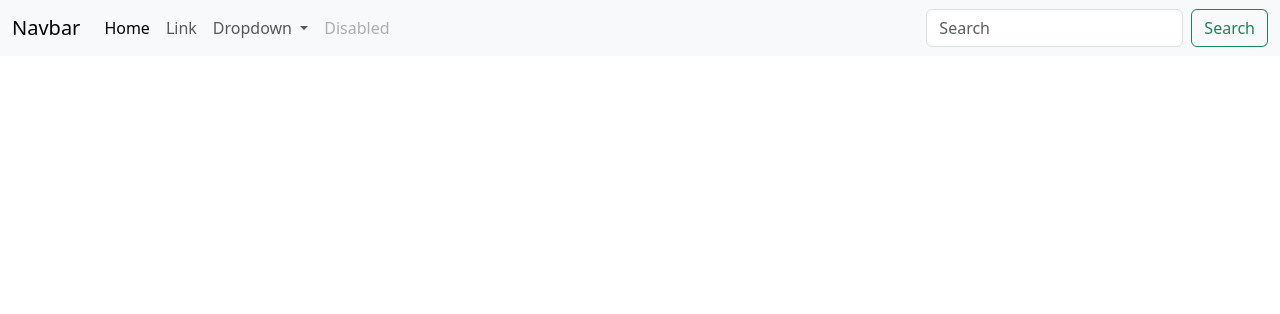
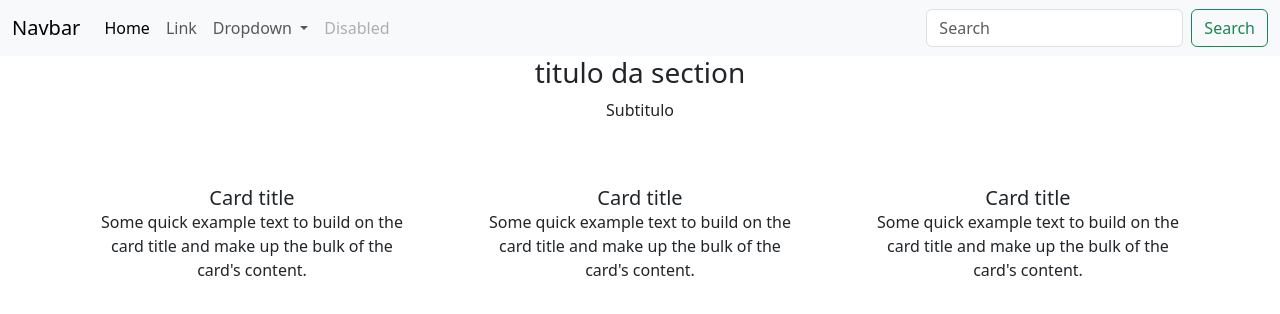
Before and after one commit to pedrorafaellbm/projeto, a plain HTML site: page index.html in a window 1280 px wide. Drawn offline with nearby package versions, Linux system fonts and the light colour scheme.

Commit message:
tarefa de sala

```diff
--- a/index.html
+++ b/index.html
@@ -1,15 +1,24 @@
 <!DOCTYPE html>
 <html lang="en">
+
 <head>
     <meta charset="UTF-8">
     <meta name="viewport" content="width=device-width, initial-scale=1.0">
     <title>Projeto</title>
-    <link href="https://cdn.jsdelivr.net/npm/bootstrap@5.3.5/dist/css/bootstrap.min.css" rel="stylesheet" integrity="sha384-SgOJa3DmI69IUzQ2PVdRZhwQ+dy64/BUtbMJw1MZ8t5HZApcHrRKUc4W0kG879m7" crossorigin="anonymous"></head>
+    <link href="https://cdn.jsdelivr.net/npm/bootstrap@5.3.5/dist/css/bootstrap.min.css" rel="stylesheet"
+        integrity="sha384-SgOJa3DmI69IUzQ2PVdRZhwQ+dy64/BUtbMJw1MZ8t5HZApcHrRKUc4W0kG879m7" crossorigin="anonymous">
+</head>
+
 <body>
+
+    <header>
+
         <nav class="navbar navbar-expand-lg bg-body-tertiary">
             <div class="container-fluid">
                 <a class="navbar-brand" href="#">Navbar</a>
-          <button class="navbar-toggler" type="button" data-bs-toggle="collapse" data-bs-target="#navbarSupportedContent" aria-controls="navbarSupportedContent" aria-expanded="false" aria-label="Toggle navigation">
+                <button class="navbar-toggler" type="button" data-bs-toggle="collapse"
+                    data-bs-target="#navbarSupportedContent" aria-controls="navbarSupportedContent"
+                    aria-expanded="false" aria-label="Toggle navigation">
                     <span class="navbar-toggler-icon"></span>
                 </button>
                 <div class="collapse navbar-collapse" id="navbarSupportedContent">
@@ -21,13 +30,16 @@
                             <a class="nav-link" href="#">Link</a>
                         </li>
                         <li class="nav-item dropdown">
-                <a class="nav-link dropdown-toggle" href="#" role="button" data-bs-toggle="dropdown" aria-expanded="false">
+                            <a class="nav-link dropdown-toggle" href="#" role="button" data-bs-toggle="dropdown"
+                                aria-expanded="false">
                                 Dropdown
                             </a>
                             <ul class="dropdown-menu">
                                 <li><a class="dropdown-item" href="#">Action</a></li>
                                 <li><a class="dropdown-item" href="#">Another action</a></li>
-                  <li><hr class="dropdown-divider"></li>
+                                <li>
+                                    <hr class="dropdown-divider">
+                                </li>
                                 <li><a class="dropdown-item" href="#">Something else here</a></li>
                             </ul>
                         </li>
@@ -42,6 +54,43 @@
                 </div>
             </div>
         </nav>
-    <script src="https://cdn.jsdelivr.net/npm/bootstrap@5.3.5/dist/js/bootstrap.bundle.min.js" integrity="sha384-k6d4wzSIapyDyv1kpU366/PK5hCdSbCRGRCMv+eplOQJWyd1fbcAu9OCUj5zNLiq" crossorigin="anonymous"></script>
+
+    </header>
+
+
+        <section class="row container gap-5 mx-auto">
+
+            <div>
+                <h3 class="text-center"> titulo da section</h3>
+                <p class="text-center"> Subtitulo</p>
+            </div>
+            <div class="col" style="width: 18rem;">
+                <div class="card-body text-center">
+                    <h5 class="card-title">Card title</h5>
+                    <p class="card-text">Some quick example text to build on the card title and make up the bulk of the
+                        card's content.</p>
+                </div>
+            </div>
+            <div class="col" style="width: 18rem;">
+                <div class="card-body text-center">
+                    <h5 class="card-title">Card title</h5>
+                    <p class="card-text">Some quick example text to build on the card title and make up the bulk of the
+                        card's content.</p>
+                </div>
+            </div>
+            <div class="col" style="width: 18rem;">
+                <div class="card-body text-center">
+                    <h5 class="card-title">Card title</h5>
+                    <p class="card-text">Some quick example text to build on the card title and make up the bulk of the
+                        card's content.</p>
+                </div>
+            </div>
+            </div>
+        </section>
+        <script src="https://cdn.jsdelivr.net/npm/bootstrap@5.3.5/dist/js/bootstrap.bundle.min.js"
+            integrity="sha384-k6d4wzSIapyDyv1kpU366/PK5hCdSbCRGRCMv+eplOQJWyd1fbcAu9OCUj5zNLiq"
+            crossorigin="anonymous"></script>
+
 </body>
+
 </html>
```
Lines whose indentation alone changed are shown as unchanged.
